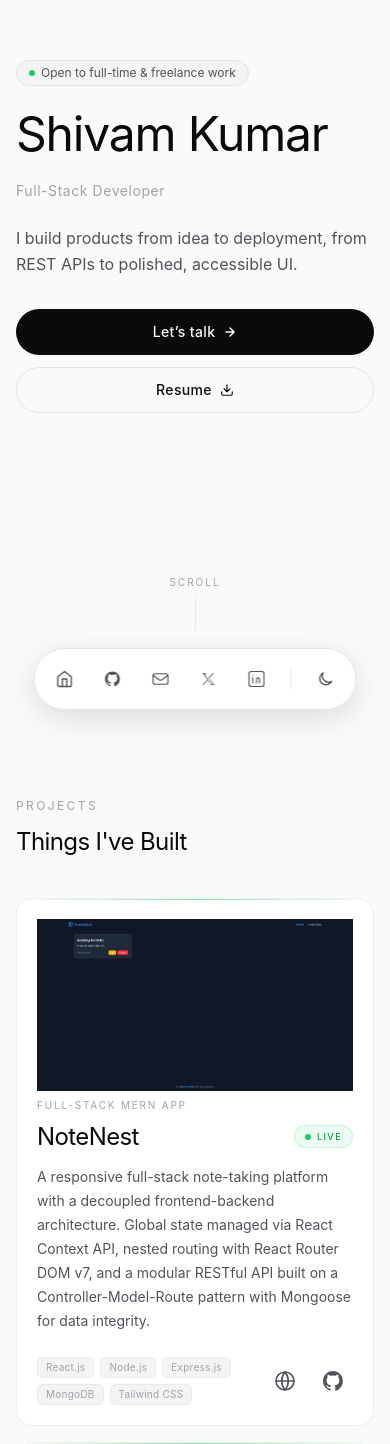
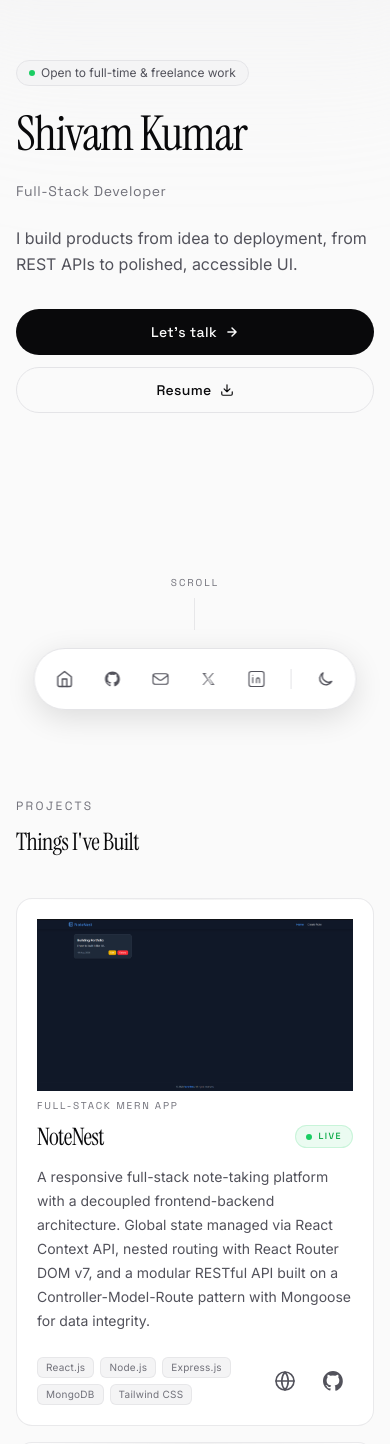
Before and after one commit to shivamkumarlogs/Portfolio, a React (Vite) app: page / in a window 390 px wide. Shown: the part 102-1546 px from the top of the page. Built offline with nearby package versions, Linux system fonts and the light colour scheme.

Commit message:
style: refine theme tokens, typography, and card interaction styles

```diff
--- a/index.html
+++ b/index.html
@@ -7,7 +7,7 @@
     <link rel="preconnect" href="https://fonts.gstatic.com" crossorigin />
     <link
       rel="stylesheet"
-      href="https://fonts.googleapis.com/css2?family=Instrument+Serif:ital@0;1&family=Space+Grotesk:wght@400;500;700&display=swap"
+      href="https://fonts.googleapis.com/css2?family=Instrument+Serif:ital@0;1&family=Inter:wght@300;400;500;600&family=Space+Grotesk:wght@400;500;600;700&display=swap"
     />
     <meta name="viewport" content="width=device-width, initial-scale=1.0" />
     <title>Shivam Kumar | Developer Portfolio</title>
--- a/src/App.jsx
+++ b/src/App.jsx
@@ -7,12 +7,22 @@ import { ContactSection } from "./sections/ContactSection";
 
 function App() {
   return (
-    <div className="min-h-screen bg-(--bg-primary) text-(--text-primary) pb-24">
-      <HeroSection />
-      <ProjectsSection />
-      <StackSection />
-      <ActivitySection />
-      <ContactSection />
+    <div className="relative min-h-screen bg-(--bg-primary) text-(--text-primary) pb-24 selection:bg-zinc-800 selection:text-zinc-100 dark:selection:bg-zinc-200 dark:selection:text-zinc-900">
+      {/* Subtle ambient lighting at the top */}
+      <div
+        className="pointer-events-none fixed inset-0 overflow-hidden"
+        aria-hidden="true"
+      >
+        <div className="absolute -top-32 left-1/2 -translate-x-1/2 h-[380px] w-[600px] sm:w-[800px] rounded-full bg-gradient-to-b from-zinc-200/40 to-transparent dark:from-zinc-800/20 blur-3xl" />
+      </div>
+
+      <div className="relative z-10">
+        <HeroSection />
+        <ProjectsSection />
+        <StackSection />
+        <ActivitySection />
+        <ContactSection />
+      </div>
       <Navigation />
     </div>
   );
--- a/src/index.css
+++ b/src/index.css
@@ -2,35 +2,44 @@
 
 @custom-variant dark (&:where([data-theme=dark], [data-theme=dark] *));
 
-/* Light theme — warm paper */
+@theme {
+  --font-sans: "Inter", -apple-system, BlinkMacSystemFont, "Segoe UI", Roboto, sans-serif;
+  --font-serif-accent: "Instrument Serif", Georgia, serif;
+  --font-display: "Space Grotesk", system-ui, sans-serif;
+}
+
+/* Light theme — clean, warm paper */
 :root {
   --bg-primary: #fafafa;
   --bg-secondary: #f4f4f5;
-  --text-primary: #0a0a0a;
+  --text-primary: #09090b;
   --text-secondary: #52525b;
-  --text-muted: #a1a1aa;
+  --text-muted: #71717a;
   --border: #e4e4e7;
-  --border-soft: rgba(228, 228, 231, 0.6);
-  --accent: #0a0a0a;
+  --border-soft: rgba(228, 228, 231, 0.8);
+  --card-highlight: rgba(0, 0, 0, 0.05);
+  --accent: #09090b;
   --accent-fg: #fafafa;
   --accent-link: #2563eb;
   --surface: #ffffff;
   --surface-raised: #f4f4f5;
 }
 
+/* Dark theme — deep obsidian zinc */
 [data-theme="dark"] {
   --bg-primary: #09090b;
-  --bg-secondary: #111113;
-  --text-primary: #ededed;
+  --bg-secondary: #121215;
+  --text-primary: #f4f4f5;
   --text-secondary: #a1a1aa;
-  --text-muted: #52525b;
-  --border: #1f1f23;
-  --border-soft: rgba(237, 237, 237, 0.08);
-  --accent: #ededed;
+  --text-muted: #71717a;
+  --border: #27272a;
+  --border-soft: rgba(255, 255, 255, 0.07);
+  --card-highlight: rgba(255, 255, 255, 0.12);
+  --accent: #f4f4f5;
   --accent-fg: #09090b;
   --accent-link: #60a5fa;
-  --surface: #141417;
-  --surface-raised: #1f1f23;
+  --surface: #111114;
+  --surface-raised: #18181b;
 }
 
 html {
@@ -43,10 +52,20 @@ body {
   min-height: 100vh;
   background: var(--bg-primary);
   color: var(--text-primary);
+  font-family: "Inter", -apple-system, BlinkMacSystemFont, "Segoe UI", Roboto, sans-serif;
+  -webkit-font-smoothing: antialiased;
+  -moz-osx-font-smoothing: grayscale;
   transition: background-color 0.25s ease, color 0.2s ease;
 }
 
-@layer utilities {
-  .font-sans  { font-family: "ABC Diatype", system-ui, sans-serif; }
-  .font-serif { font-family: "Fraunces", Georgia, serif; }
+.font-serif-accent {
+  font-family: "Instrument Serif", Georgia, serif;
 }
+
+.font-display {
+  font-family: "Space Grotesk", system-ui, sans-serif;
+}
+
+.font-sans {
+  font-family: "Inter", -apple-system, BlinkMacSystemFont, "Segoe UI", Roboto, sans-serif;
+}
--- a/src/sections/ActivitySection.jsx
+++ b/src/sections/ActivitySection.jsx
@@ -19,17 +19,20 @@ export function ActivitySection() {
 
         <div
           className="
-    relative overflow-hidden rounded-2xl
-    border border-(--border-soft) bg-(--surface)
-    p-5 sm:p-7
-  "
+            relative overflow-hidden rounded-2xl
+            border border-(--border-soft) bg-(--surface)
+            p-5 sm:p-7
+            transition-all duration-300
+            hover:border-(--border)
+            hover:shadow-[0_8px_30px_rgba(0,0,0,0.04)]
+            dark:hover:shadow-[0_8px_30px_rgba(0,0,0,0.25)]
+          "
         >
-          {/* Green accent line */}
+          {/* Subtle top hairline highlight */}
           <div
             className="
               pointer-events-none absolute inset-x-0 top-0 h-px
-              bg-linear-to-r from-transparent via-green-500/70 to-transparent
-              opacity-70
+              bg-linear-to-r from-transparent via-(--card-highlight) to-transparent
             "
           />
 
--- a/src/sections/ContactSection.jsx
+++ b/src/sections/ContactSection.jsx
@@ -16,14 +16,14 @@ export function ContactSection() {
         </h2>
 
         <div className="space-y-6 sm:space-y-8">
-<div className="relative overflow-hidden rounded-2xl border border-(--border-soft) bg-(--surface) p-5 sm:p-8 text-center">
-  <div
-    className="
-      pointer-events-none absolute inset-x-0 top-0 h-px
-      bg-linear-to-r from-transparent via-green-500/70 to-transparent
-      opacity-70
-    "
-  />            <p className="text-sm leading-relaxed text-(--text-secondary) max-w-md mx-auto mb-5">
+          <div className="relative overflow-hidden rounded-2xl border border-(--border-soft) bg-(--surface) p-5 sm:p-8 text-center transition-all duration-300 hover:border-(--border) hover:shadow-[0_8px_30px_rgba(0,0,0,0.04)] dark:hover:shadow-[0_8px_30px_rgba(0,0,0,0.25)]">
+            {/* Subtle top hairline highlight */}
+            <div
+              className="
+                pointer-events-none absolute inset-x-0 top-0 h-px
+                bg-linear-to-r from-transparent via-(--card-highlight) to-transparent
+              "
+            />            <p className="text-sm leading-relaxed text-(--text-secondary) max-w-md mx-auto mb-5">
               I'm open to new opportunities and collaborations. The best way to
               reach me is via email.
             </p>
--- a/src/sections/ProjectsSection.jsx
+++ b/src/sections/ProjectsSection.jsx
@@ -49,9 +49,13 @@ function ProjectCard({ project }) {
         bg-(--surface)
         p-5
         sm:p-7
+        transition-all duration-300
+        hover:border-(--border)
+        hover:shadow-[0_8px_30px_rgba(0,0,0,0.04)]
+        dark:hover:shadow-[0_8px_30px_rgba(0,0,0,0.25)]
       "
     >
-      {/* Green accent line */}
+      {/* Subtle top hairline highlight */}
       <div
         className="
           pointer-events-none
@@ -61,9 +65,8 @@ function ProjectCard({ project }) {
           h-px
           bg-linear-to-r
           from-transparent
-          via-green-500/70
+          via-(--card-highlight)
           to-transparent
-          opacity-70
         "
       />
 
--- a/src/sections/StackSection.jsx
+++ b/src/sections/StackSection.jsx
@@ -33,17 +33,20 @@ export function StackSection() {
 
         <div
           className="
-    relative overflow-hidden rounded-2xl
-    border border-(--border-soft) bg-(--surface)
-    p-5 sm:p-7
-  "
+            relative overflow-hidden rounded-2xl
+            border border-(--border-soft) bg-(--surface)
+            p-5 sm:p-7
+            transition-all duration-300
+            hover:border-(--border)
+            hover:shadow-[0_8px_30px_rgba(0,0,0,0.04)]
+            dark:hover:shadow-[0_8px_30px_rgba(0,0,0,0.25)]
+          "
         >
-          {/* Green accent line */}
+          {/* Subtle top hairline highlight */}
           <div
             className="
               pointer-events-none absolute inset-x-0 top-0 h-px
-              bg-linear-to-r from-transparent via-green-500/70 to-transparent
-              opacity-70
+              bg-linear-to-r from-transparent via-(--card-highlight) to-transparent
             "
           />
 
```
Lines whose indentation alone changed are shown as unchanged.
